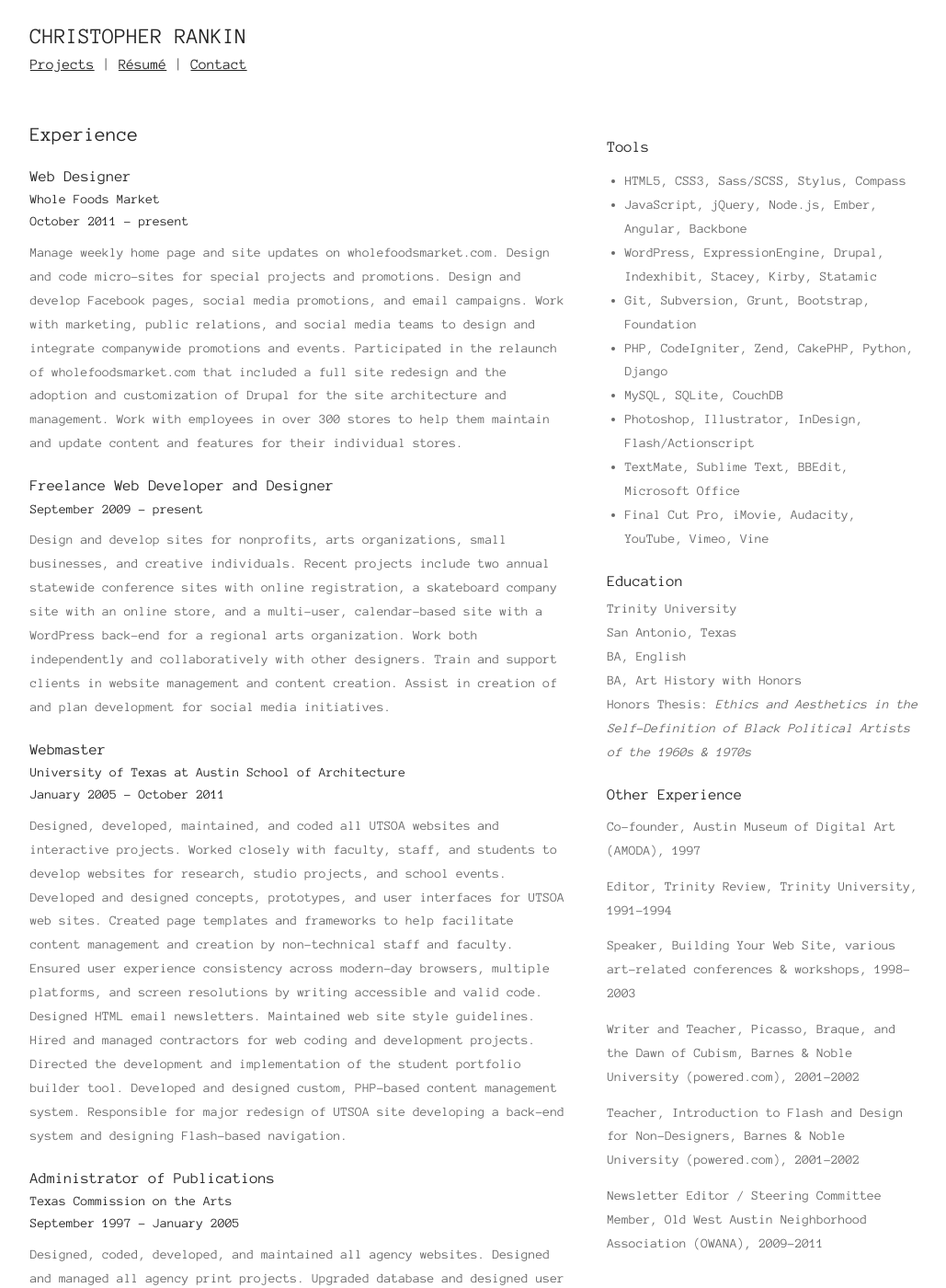
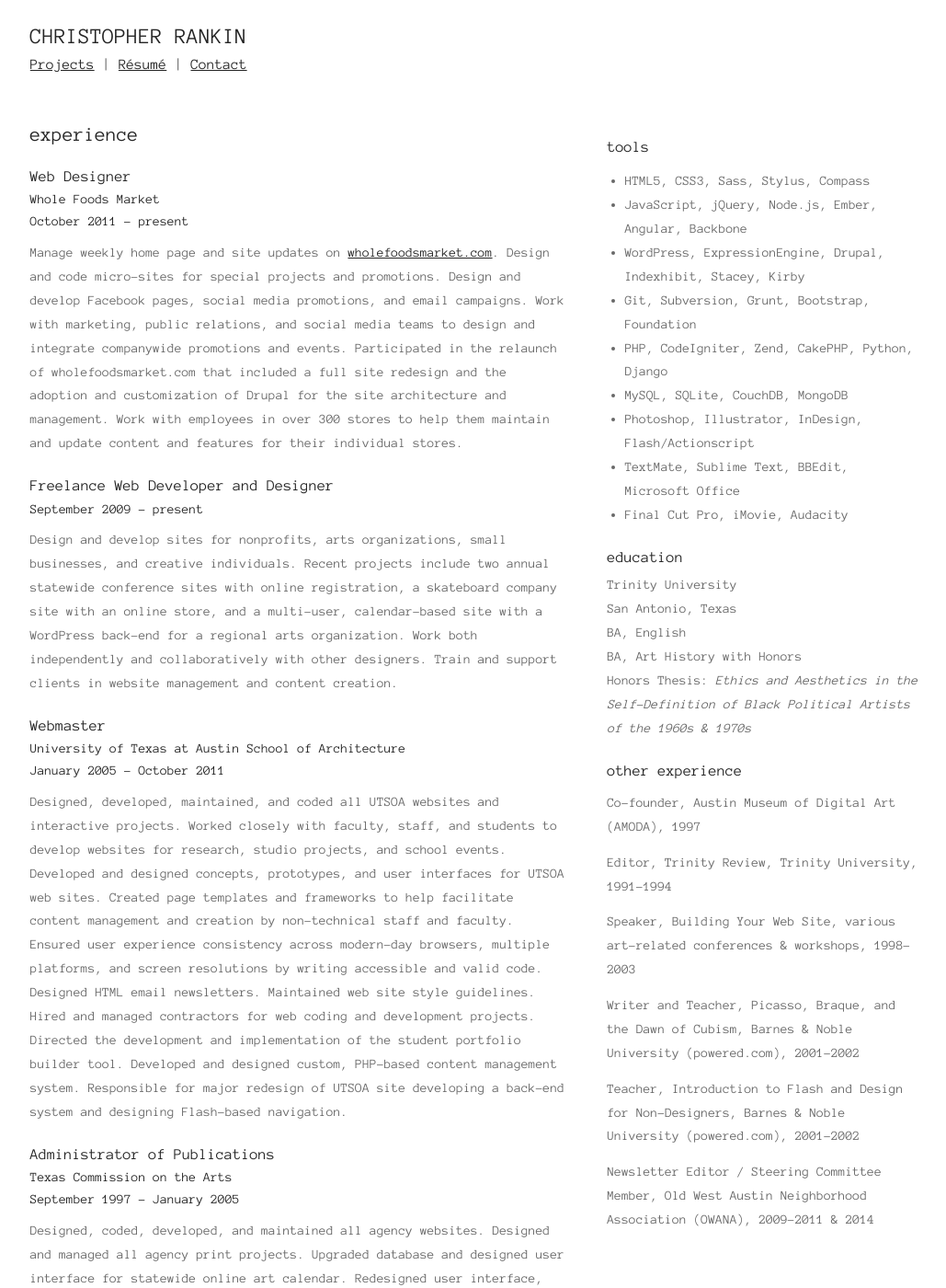
Before and after one commit to crankin/crankin.github.io, a Jekyll site: the page built from resume/index.html, in a window 1280 px wide and 1400 px high. Shown: the whole window at 92% size, without its empty margins (172-1201 px from the left). Built offline with Jekyll 4.4.1, drawn with Linux system fonts in a browser that asks for light colours; nearby versions of some CDN libraries; Markdown is read by kramdown in place of the engine named in the settings; some of the changed text lies outside the part shown.

Commit message:
resume update and blog post

```diff
--- a/resume/index.html
+++ b/resume/index.html
@@ -5,15 +5,15 @@ title: Resume
 
 <div class="resume">
 <section class="content workexp" role="main">
-<h2>Experience</h2>
+<h2>experience</h2>
 <h3>Web Designer</h3>
 <h4>Whole Foods Market</h4>
 <h4>October 2011 - present</h4>
-<p>Manage weekly home page and site updates on wholefoodsmarket.com. Design and code micro-sites for special projects and promotions. Design and develop Facebook pages, social media promotions, and email campaigns. Work with marketing, public relations, and social media teams to design and integrate companywide promotions and events. Participated in the relaunch of wholefoodsmarket.com that included a full site redesign and the adoption and customization of Drupal for the site architecture and management. Work with employees in over 300 stores to help them maintain and update content and features for their individual stores.</p>
+<p>Manage weekly home page and site updates on <a href="http://www.wholefoodsmarket.com">wholefoodsmarket.com</a>. Design and code micro-sites for special projects and promotions. Design and develop Facebook pages, social media promotions, and email campaigns. Work with marketing, public relations, and social media teams to design and integrate companywide promotions and events. Participated in the relaunch of wholefoodsmarket.com that included a full site redesign and the adoption and customization of Drupal for the site architecture and management. Work with employees in over 300 stores to help them maintain and update content and features for their individual stores.</p>
 
 <h3>Freelance Web Developer and Designer</h3>
 <h4>September 2009 - present</h4>
-<p>Design and develop sites for nonprofits, arts organizations, small businesses, and creative individuals. Recent projects include two annual statewide conference sites with online registration, a skateboard company site with an online store, and a multi-user, calendar-based site with a WordPress back-end for a regional arts organization. Work both independently and collaboratively with other designers. Train and support clients in website management and content creation. Assist in creation of and plan development for social media initiatives.</p>
+<p>Design and develop sites for nonprofits, arts organizations, small businesses, and creative individuals. Recent projects include two annual statewide conference sites with online registration, a skateboard company site with an online store, and a multi-user, calendar-based site with a WordPress back-end for a regional arts organization. Work both independently and collaboratively with other designers. Train and support clients in website management and content creation.</p>
 
 <h3>Webmaster</h3>
 <h4>University of Texas at Austin School of Architecture</h4>
@@ -28,25 +28,25 @@ title: Resume
 <h3>Membership Coordinator / Database Manager / Webmaster</h3>
 <h4>Austin Museum of Art</h4>
 <h4>November 1994 - September 1997</h4>
-<p>Managed all new member campaigns and renewal membership requests. Membership increased by 250% over the three-year period of my employment. Organized and managed corporate and individual annual fund campaign. Assisted in capital campaign to expand museum into downtown space. Designed membership collateral pieces including mailings, letterhead, membership cards, and brochures. Created reports for Board updates and campaign tracking. Developed and designed the museum's first website. Trained and managed volunteers and interns to assist with mailings, special events, and administrative tasks.</p>
+<p>Managed all new member campaigns and renewal membership requests. Oversaw membership increase of 250% over a three-year period. Organized and managed corporate and individual annual fund campaign. Assisted in capital campaign to expand museum into downtown space. Designed membership collateral pieces including mailings, letterhead, membership cards, and brochures. Created reports for Board updates and campaign tracking. Developed and designed the museum's first website. Trained and managed volunteers and interns to assist with mailings, special events, and administrative tasks.</p>
 </section>
 
 <section class="content otherexp">
-<h3>Tools</h3>
+<h3>tools</h3>
 <ul>
-  <li>HTML5, CSS3, Sass/SCSS, Stylus, Compass</li>
+  <li>HTML5, CSS3, Sass, Stylus, Compass</li>
   <li>JavaScript, jQuery, Node.js, Ember, Angular, Backbone</li>
-  <li>WordPress, ExpressionEngine, Drupal, Indexhibit, Stacey, Kirby, Statamic</li>
+  <li>WordPress, ExpressionEngine, Drupal, Indexhibit, Stacey, Kirby</li>
   <li>Git, Subversion, Grunt, Bootstrap, Foundation</li>
   <li>PHP, CodeIgniter, Zend, CakePHP, Python, Django</li>
-  <li>MySQL, SQLite, CouchDB</li>
+  <li>MySQL, SQLite, CouchDB, MongoDB</li>
   <li>Photoshop, Illustrator, InDesign, Flash/Actionscript</li>
   <li>TextMate, Sublime Text, BBEdit, Microsoft Office</li>
-  <li>Final Cut Pro, iMovie, Audacity, YouTube, Vimeo, Vine</li>
+  <li>Final Cut Pro, iMovie, Audacity</li>
 </ul>
 
 
-<h3>Education</h3>
+<h3>education</h3>
 <div id="trinity">
 <p>Trinity University</p>
 <p>San Antonio, Texas</p>
@@ -55,12 +55,12 @@ title: Resume
 <p>Honors Thesis: <em>Ethics and Aesthetics in the Self-Definition of Black Political Artists of the 1960s & 1970s</em></p>
 </div>
 
-<h3>Other Experience</h3>
+<h3>other experience</h3>
 <p>Co-founder, Austin Museum of Digital Art (AMODA), 1997</p>
 <p>Editor, Trinity Review, Trinity University, 1991-1994</p>
 <p>Speaker, Building Your Web Site, various art-related conferences & workshops, 1998-2003</p>
 <p>Writer and Teacher, Picasso, Braque, and the Dawn of Cubism, Barnes & Noble University (powered.com), 2001-2002</p>
 <p>Teacher, Introduction to Flash and Design for Non-Designers, Barnes & Noble University (powered.com), 2001-2002</p>
-<p>Newsletter Editor / Steering Committee Member, Old West Austin Neighborhood Association (OWANA), 2009-2011</p>
+<p>Newsletter Editor / Steering Committee Member, Old West Austin Neighborhood Association (OWANA), 2009-2011 & 2014</p>
 </section>
 </div>
```
Also changed, not shown: _posts/2014-01-02-top-25-albums-of-2013.md (added, +35 -0 lines).
